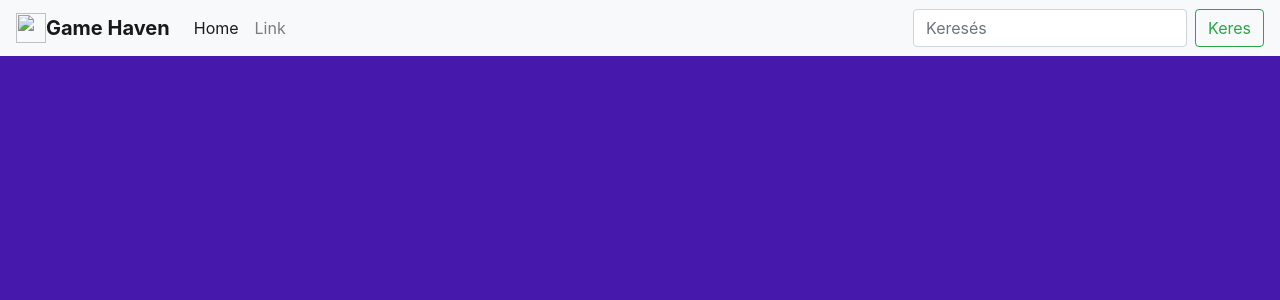
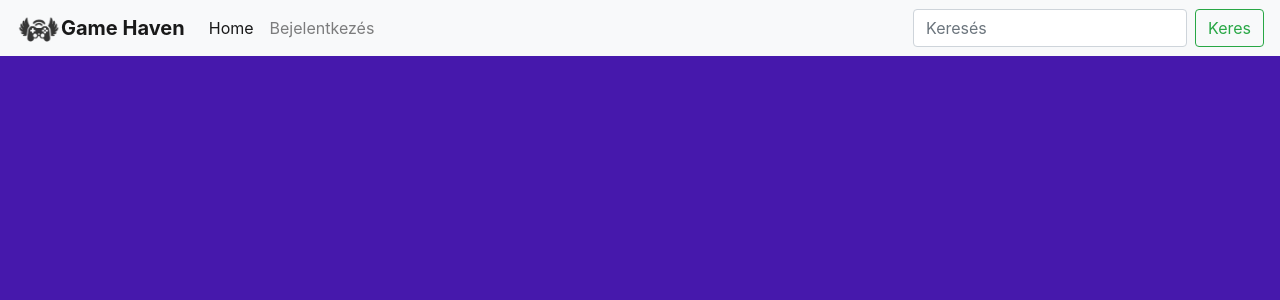
Before and after one commit to KincsesErik/Szakdolgozat, a PHP site: page / in a window 1280 px wide. Shown: the top 300 px of the page. Run offline with PHP 8.4, Linux system fonts and the light colour scheme.

Commit message:
a login nem jó
valamiért a hibaüzenetet a linkel egybe írja

```diff
--- a/index.php
+++ b/index.php
@@ -6,6 +6,7 @@
     <meta name="viewport" content="width=device-width, initial-scale=1.0">
     <link rel="stylesheet" href="https://cdn.jsdelivr.net/npm/bootstrap@4.3.1/dist/css/bootstrap.min.css" integrity="sha384-ggOyR0iXCbMQv3Xipma34MD+dH/1fQ784/j6cY/iJTQUOhcWr7x9JvoRxT2MZw1T" crossorigin="anonymous">
     <title>Game Haven</title>
+    <link rel="icon" type="image/x-icon" href="images/gamehaven.png">
 </head>
 <body>
 <body style="background-color:#4618AC;">
@@ -15,7 +16,7 @@
   <button class="navbar-toggler" type="button" data-toggle="collapse" data-target="#navbarTogglerDemo03" aria-controls="navbarTogglerDemo03" aria-expanded="false" aria-label="Toggle navigation">
     <span class="navbar-toggler-icon"></span>
   </button>
-  <img src="" width="30" height="30" class="d-inline-block align-top" alt="">
+  <img src='images/gamehaven.png' width="45" height="40" class="d-inline-block align-top" alt="LOGO">
   <a class="navbar-brand" href="#"><b>Game Haven</b></a>
 
   <div class="collapse navbar-collapse" id="navbarTogglerDemo03">
@@ -24,7 +25,7 @@
         <a class="nav-link" href="#">Home <span class="sr-only">(current)</span></a>
       </li>
       <li class="nav-item">
-        <a class="nav-link" href="#">Link</a>
+        <a class="nav-link" href="Bejelentkezes.php">Bejelentkezés</a>
       </li>
     </ul>
     <form class="form-inline my-2 my-lg-0">
--- a/style.css
+++ b/style.css
@@ -62,7 +62,8 @@ button:hover{
 
 h1 {
 	text-align: center;
-	color: rgb(0, 0, 0);
+	color: rgb(43, 41, 41);
+	font-size: 60px;
 }
 
 a {
@@ -85,5 +86,5 @@ a:hover{
 
    ::ng-deep .navCss nav
 {
-      background-color: #CEDD43;
+      background-color: #4d1792;
 }
```
Also changed, not shown: images/gamehaven.png (added).
